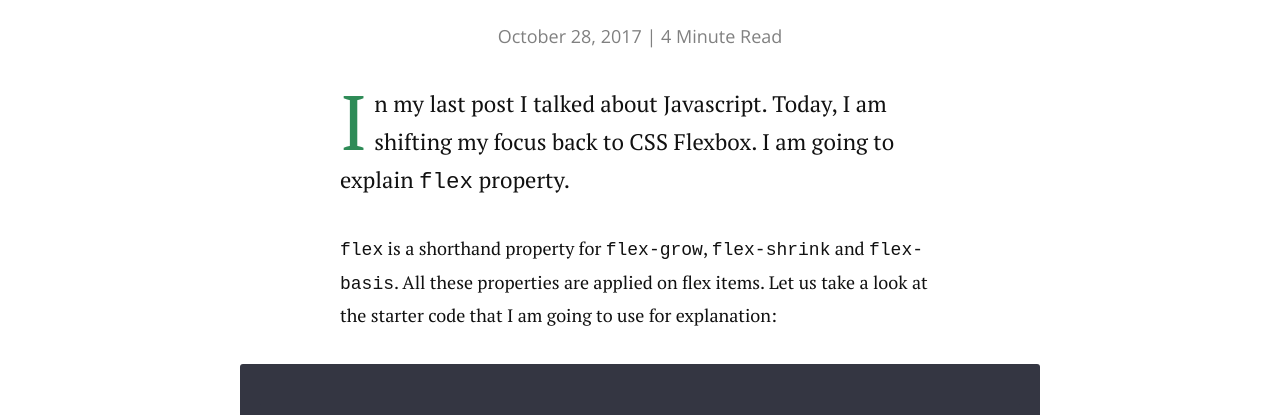
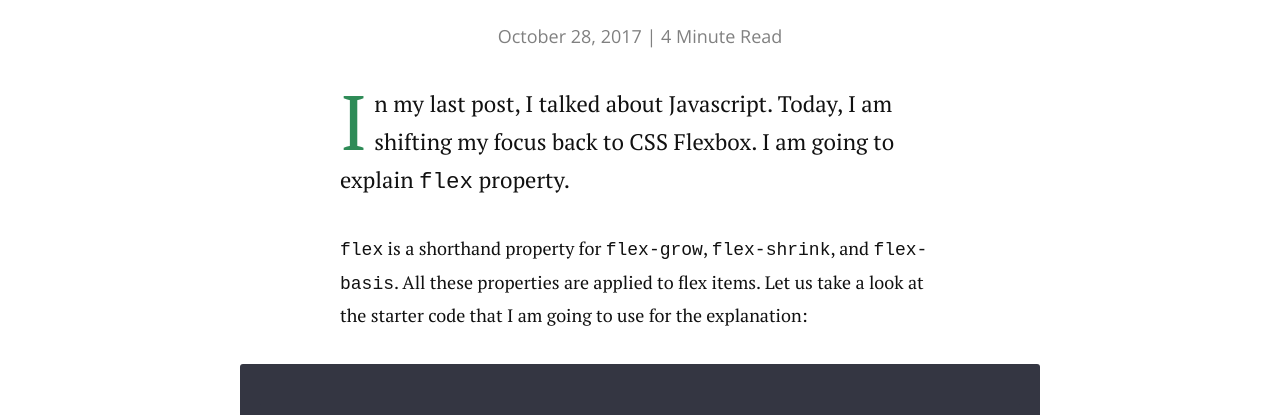
Before and after one commit to anku255/anku255.github.io, a Jekyll site: the page built from _posts/2017-10-30-flex.markdown, in a window 1280 px wide and 900 px high. Shown: the part 467-882 px from the top of the window. Built offline with Jekyll 4.4.1, drawn with Linux system fonts in a browser that asks for light colours; nearby versions of some CDN libraries; some of the changed text lies outside the part shown.

Commit message:
Fix typo in flex post

````diff
--- a/_posts/2017-10-30-flex.markdown
+++ b/_posts/2017-10-30-flex.markdown
@@ -4,9 +4,9 @@
 date: 2017-10-28
 ---
 
-<p class="intro"><span class="dropcap">I</span>n my last post I talked about Javascript. Today, I am shifting my focus back to CSS Flexbox. I am going to explain <code>flex</code> property.</p>
+<p class="intro"><span class="dropcap">I</span>n my last post, I talked about Javascript. Today, I am shifting my focus back to CSS Flexbox. I am going to explain <code>flex</code> property.</p>
 
-`flex` is a shorthand property for `flex-grow`, `flex-shrink` and `flex-basis`. All these properties are applied on flex items. Let us take a look at the starter code that I am going to use for explanation:
+`flex` is a shorthand property for `flex-grow`, `flex-shrink`, and `flex-basis`. All these properties are applied to flex items. Let us take a look at the starter code that I am going to use for the explanation:
 
 ```html
 <div class="container">
@@ -89,11 +89,11 @@
 
 ### flex-basis
 
-This defines the default size of an element before the remaining space is distributed. It can be a length (e.g. 20%, 5rem, etc.) or a keyword. The auto keyword means "look at my width or height property". `flex-basis` may look similar to `width` property but it is not. It defines the default size of flex item along main axis. So, when the `flex-direction` will change to `column` then `flex-basis` will similarize with `height` property rather than `width`. Its default value is `auto`.
+This defines the default size of an element before the remaining space is distributed. It can be a length (e.g. 20%, 5rem, etc.) or a keyword. The auto keyword means "look at my width or height property". `flex-basis` may look similar to `width` property but it is not. It defines the default size of flex item along the main axis. So, when the `flex-direction` will change to `column` then `flex-basis` will similarize with `height` property rather than `width`. Its default value is `auto`.
 
 ### flex
 
-`flex-grow`, `flex-shrink` and `flex-basis`, all three can be set in a single line using `flex` property. In fact, it is recommended that you use `flex` instead of using three properties seperately. `flex-shrink` and `flex-basis` are optional.
+`flex-grow`, `flex-shrink` and `flex-basis`, all three can be set in a single line using `flex` property. In fact, it is recommended that you use `flex` instead of using three properties separately. `flex-shrink` and `flex-basis` are optional.
 
 ```css
 .item {
````
